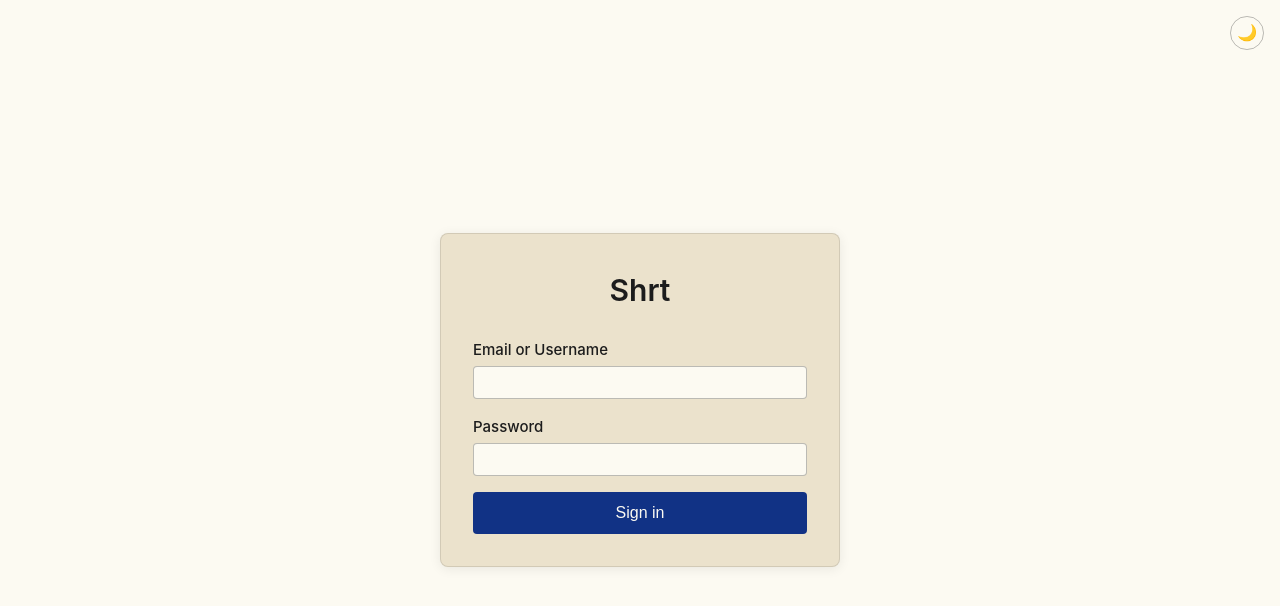
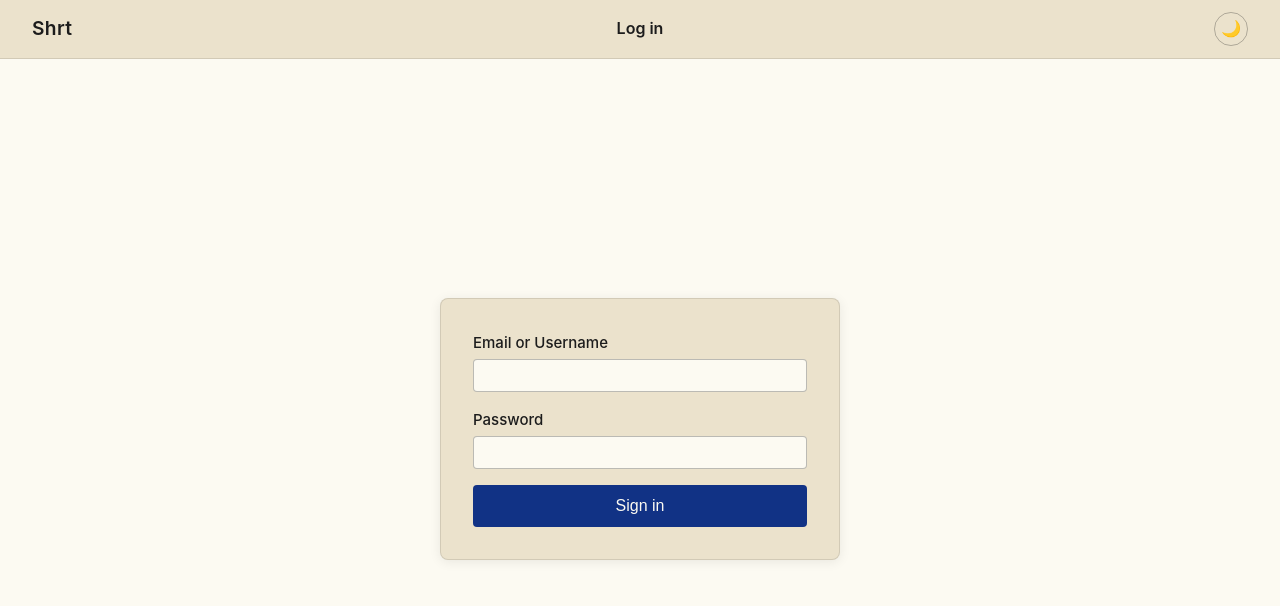
Before and after one commit to MiohitoKiri5474/shrt, a Vue app in the folder frontend/: page /login in a window 1280 px wide. Shown: the top 606 px of the page. Built offline with nearby package versions, Linux system fonts and the light colour scheme; no server answers.

Commit message:
refactor(frontend): migrate LoginView to shared Navbar

```diff
--- a/frontend/src/views/LoginView.vue
+++ b/frontend/src/views/LoginView.vue
@@ -2,7 +2,7 @@
 import { ref, computed, onUnmounted } from 'vue'
 import { useRouter } from 'vue-router'
 import { useAuthStore } from '../stores/auth'
-import { useThemeStore } from '../stores/theme'
+import Navbar from '../components/Navbar.vue'
 
 const identifier = ref('')
 const password = ref('')
@@ -10,7 +10,6 @@ const error = ref('')
 const loading = ref(false)
 const router = useRouter()
 const authStore = useAuthStore()
-const themeStore = useThemeStore()
 
 // ponytail: UX-only cooldown — resets on page refresh, not a security control.
 // The backend enforces 5 req/min via rate limiter; don't remove that.
@@ -79,18 +78,10 @@ async function handleSubmit() {
 </script>
 
 <template>
+  <div class="login-page">
+    <Navbar />
     <div class="login-container">
-    <button
-      class="theme-toggle"
-      :aria-label="themeStore.isDark ? '昼モードに切り替え' : '夜モードに切り替え'"
-      :title="themeStore.isDark ? 'Switch to day mode' : 'Switch to night mode'"
-      @click="themeStore.toggle()"
-    >
-      <span aria-hidden="true">{{ themeStore.isDark ? '☀' : '🌙' }}</span>
-    </button>
-
       <div class="login-card">
-      <h1>Shrt</h1>
         <form @submit.prevent="handleSubmit" data-testid="login-form">
           <div class="field">
             <label for="identifier">Email or Username</label>
@@ -110,41 +101,24 @@ async function handleSubmit() {
         </form>
       </div>
     </div>
+  </div>
 </template>
 
 <style scoped>
-.login-container {
-  position: relative;
+.login-page {
   min-height: 100vh;
   display: flex;
-  align-items: center;
-  justify-content: center;
+  flex-direction: column;
   background: var(--color-background);
   transition: background 0.35s ease;
 }
 
-.theme-toggle {
-  position: absolute;
-  top: 1rem;
-  right: 1rem;
-  width: 2.1rem;
-  height: 2.1rem;
-  border-radius: 50%;
-  border: 1px solid var(--color-border-hover);
-  background: transparent;
-  cursor: pointer;
-  font-size: 1rem;
+.login-container {
+  flex: 1;
   display: flex;
   align-items: center;
   justify-content: center;
-  transition: background 0.2s, transform 0.2s;
-  color: var(--color-text);
-  padding: 0;
-}
-
-.theme-toggle:hover {
-  background: var(--color-border);
-  transform: rotate(15deg);
+  padding: 1rem;
 }
 
 .login-card {
@@ -156,13 +130,6 @@ async function handleSubmit() {
   width: 100%;
   max-width: 400px;
   transition: background 0.35s ease;
-}
-
-h1 {
-  text-align: center;
-  margin-bottom: 1.5rem;
-  color: var(--color-heading);
-  font-weight: 600;
 }
 
 .field {
@@ -209,8 +176,7 @@ button[type='submit']:hover:not(:disabled) {
   opacity: 0.88;
 }
 
-button[type='submit']:focus-visible,
-.theme-toggle:focus-visible {
+button[type='submit']:focus-visible {
   outline: 2px solid var(--color-accent);
   outline-offset: 2px;
 }
```
Also changed, not shown: 1 other file (tests, documents, lock files or other folders). Lines whose indentation alone changed are shown as unchanged.
